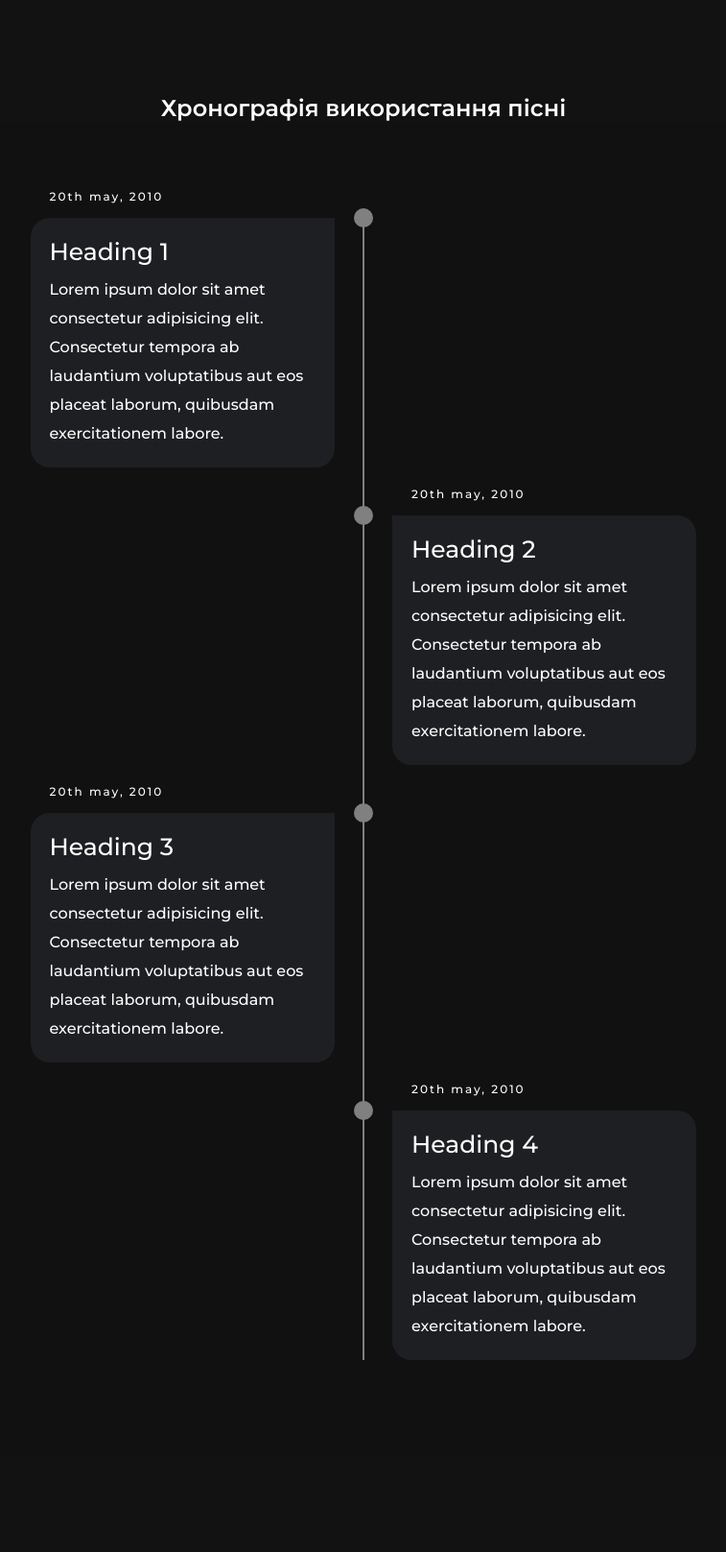
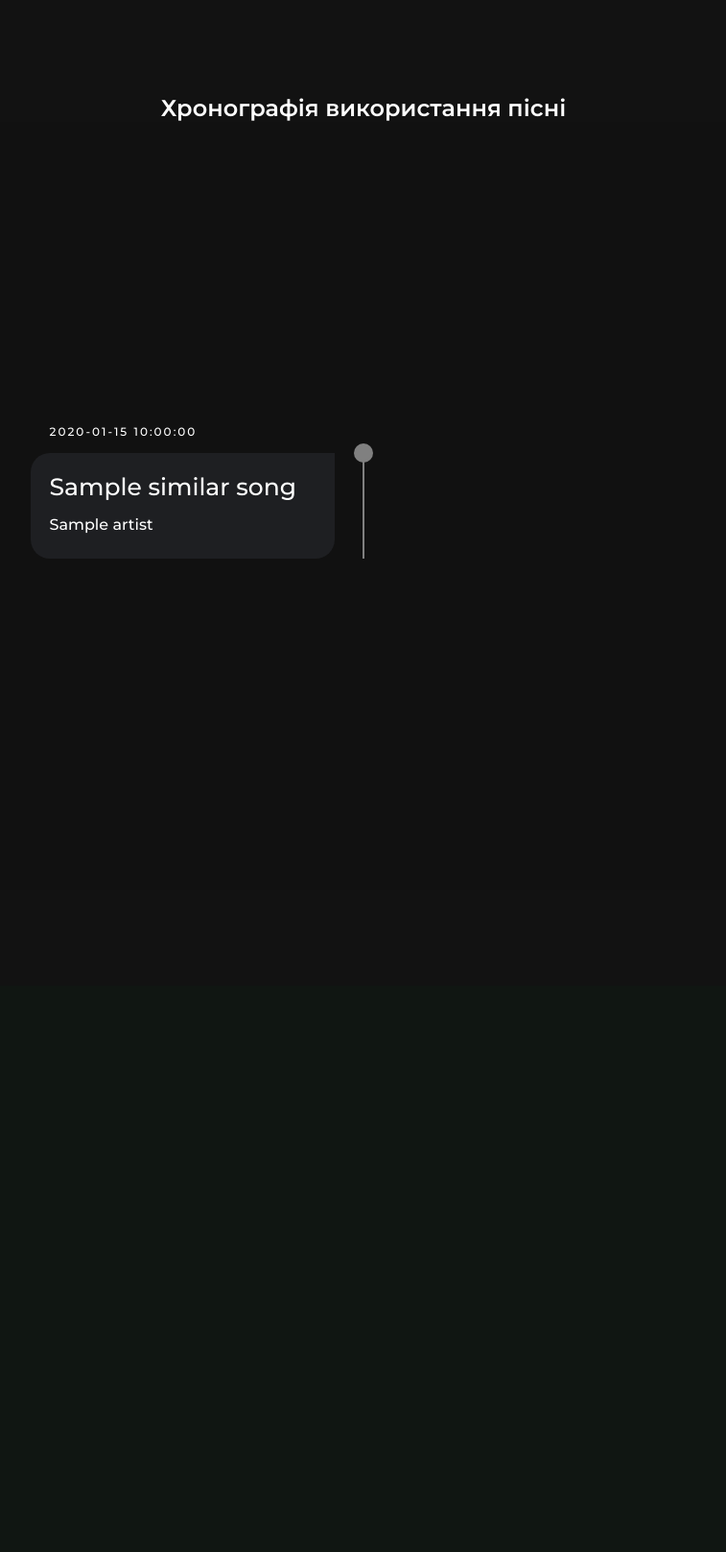
Before and after one commit to Markolissimo/Origins, a Flask app: template templates/song.html in a window 1280 px wide. Shown: the part 822-2439 px from the top of the page at 96% size, without its empty margins (261-1018 px from the left). After the commit the page ends 1404 px from the top, so only its background shows below. Run offline with Flask 3, Linux system fonts and the light colour scheme; the template is opened without the code that fills it: most values are stand-ins (such as "Sample title", 1, 10 or a date in 2020); grey boxes marked "Sample" are stand-in pictures.

Commit message:
Add updating the timeline of everysong

```diff
--- a/templates/song.html
+++ b/templates/song.html
@@ -16,7 +16,7 @@
 </head>
 <body>
     <header>
-        <a href="mainpage.html" class="logo">
+        <a href="/" class="logo">
             <i class="ri-home-line"></i>
             <span>Origins</span>
         </a>
@@ -78,38 +78,15 @@
         <div class="container">
             <div class="timeline">
                 <ul>
+                    {% for similar_song in similar_songs %}
                     <li>
                         <div class="timeline-content">
-                            <h3 class="date">20th may, 2010</h3>
-                            <h1>Heading 1</h1>
-                            <p>Lorem ipsum dolor sit amet consectetur adipisicing elit. Consectetur tempora ab laudantium
-                                voluptatibus aut eos placeat laborum, quibusdam exercitationem labore.</p>
+                            <h3 class="date">{{ similar_song.release_date }}</h3>
+                            <h1>{{ similar_song.song_name }}</h1>
+                            <p>{{ similar_song.artist }}</p>
                         </div>
                     </li>
-                    <li>
-                        <div class="timeline-content">
-                            <h3 class="date">20th may, 2010</h3>
-                            <h1>Heading 2</h1>
-                            <p>Lorem ipsum dolor sit amet consectetur adipisicing elit. Consectetur tempora ab laudantium
-                                voluptatibus aut eos placeat laborum, quibusdam exercitationem labore.</p>
-                        </div>
-                    </li>
-                    <li>
-                        <div class="timeline-content">
-                            <h3 class="date">20th may, 2010</h3>
-                            <h1>Heading 3</h1>
-                            <p>Lorem ipsum dolor sit amet consectetur adipisicing elit. Consectetur tempora ab laudantium
-                                voluptatibus aut eos placeat laborum, quibusdam exercitationem labore.</p>
-                        </div>
-                    </li>
-                    <li>
-                        <div class="timeline-content">
-                            <h3 class="date">20th may, 2010</h3>
-                            <h1>Heading 4</h1>
-                            <p>Lorem ipsum dolor sit amet consectetur adipisicing elit. Consectetur tempora ab laudantium
-                                voluptatibus aut eos placeat laborum, quibusdam exercitationem labore.</p>
-                        </div>
-                    </li>
+                    {% endfor %}
                 </ul>
             </div>
         </div>
```
